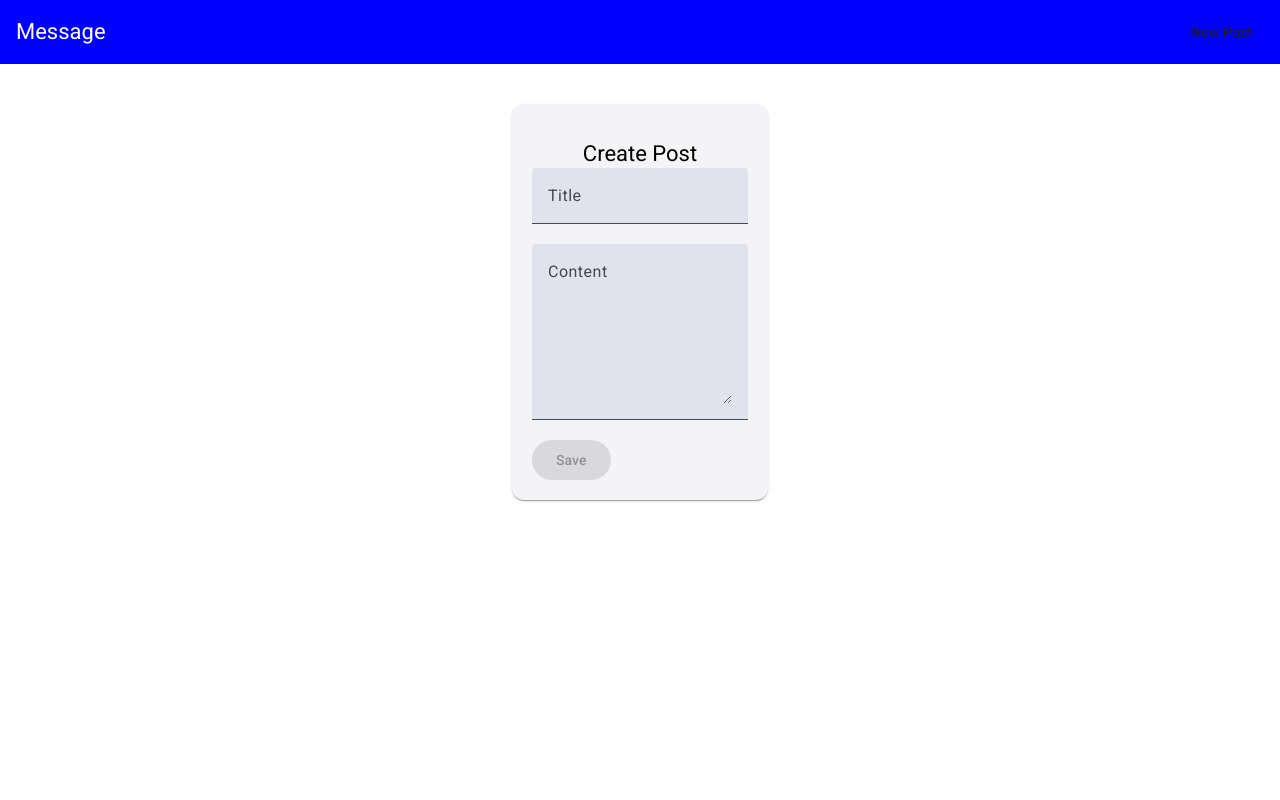
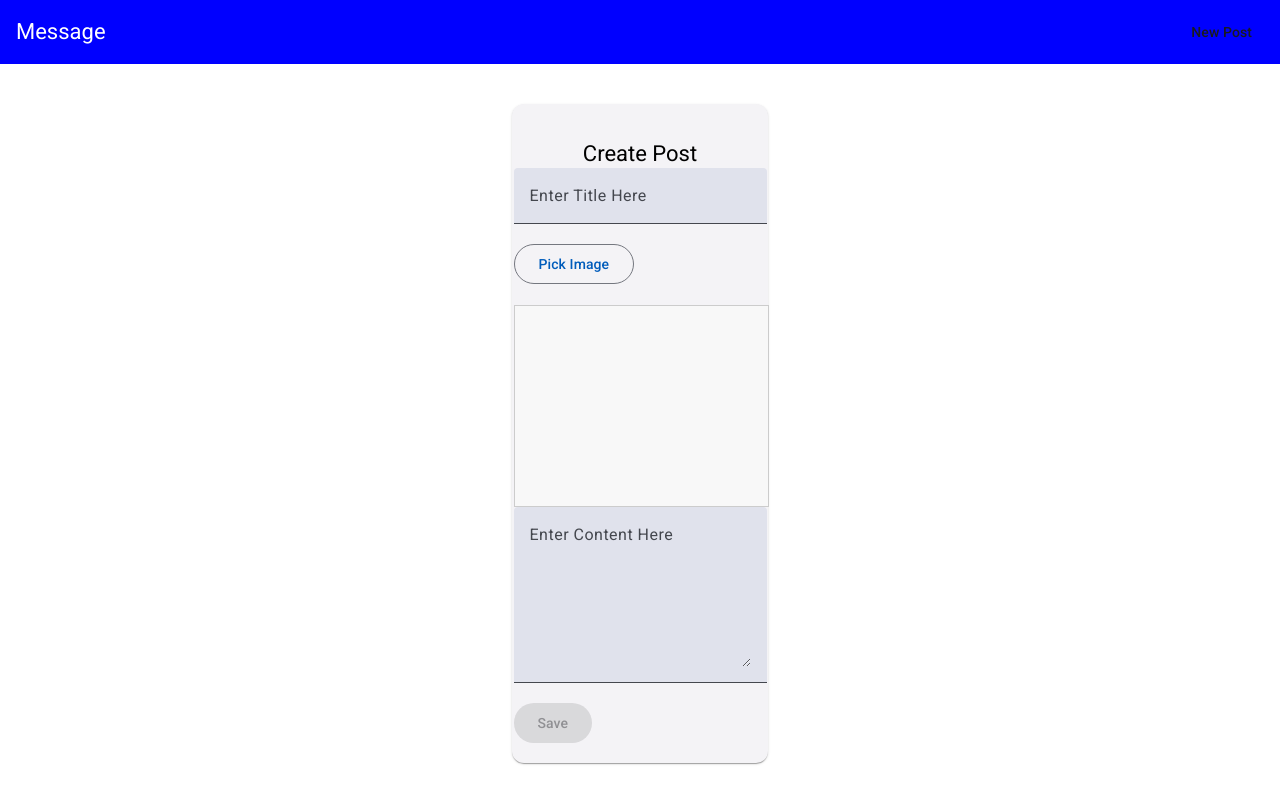
Before and after one commit to Capsaicin-Enthusiast/canon, an Angular app: page /create in a window 1280 px wide. Built offline with nearby package versions, Linux system fonts and the light colour scheme.

Commit message:
feat: enhance post creation and listing with loading state and image upload functionality

```diff
--- a/src/app/post/post-create/post-create.component.css
+++ b/src/app/post/post-create/post-create.component.css
@@ -13,6 +13,27 @@
   margin-top: 20px;
 }
 
-mat-form-field {
+mat-form-field,
+textarea {
   width: 100%;
 }
+
+mat-spinner {
+  margin: auto;
+}
+
+input[type="file"] {
+  visibility: hidden;
+}
+
+.image-preview {
+  width: 100%;
+  height: 200px;
+  border: 1px solid #ccc;
+  display: flex;
+  align-items: center;
+  justify-content: center;
+  font-size: 16px;
+  color: #ccc;
+  background-color: #f8f8f8;
+}
--- a/src/app/post/post-create/post-create.component.html
+++ b/src/app/post/post-create/post-create.component.html
@@ -4,18 +4,30 @@
       <mat-card-title>Create Post</mat-card-title>
     </mat-card-header>
 
-    <form (submit)="onSavePost(postForm)" #postForm="ngForm">
+    <mat-spinner *ngIf="loading" class="loading-spinner"></mat-spinner>
+    <form [formGroup]="form" (ngSubmit)="onSavePost()" *ngIf="!loading">
       <mat-form-field>
-        <input matInput type="text" name="title" [ngModel]="post?.title" required #title="ngModel" minlength="5" placeholder="Title">
-        <mat-error *ngIf="title.invalid && title.touched">Enter a valid title (min 5 chars)</mat-error>
+        <input matInput type="text" formControlName="title" placeholder="Enter Title Here">
+        <mat-error *ngIf="form.get('title')?.invalid">This field is required</mat-error>
       </mat-form-field>
 
+      <div>
+        <button mat-stroked-button type="button" (click)="filepicker.click()">
+          Pick Image
+        </button>
+        <input type="file" #filepicker formControlName="image" (change)="PickedImage($event)">
+      </div>
+
+      <div class="image-preview">
+        <img *ngIf="imagePreview" [src]="imagePreview" [alt]="form.value.title" />
+      </div>
+
       <mat-form-field>
-        <textarea matInput type="text" rows="6" matInput name="content" [ngModel]="post?.content" required #content="ngModel" minlength="10" placeholder="Content"></textarea>
-        <mat-error *ngIf="content.invalid && content.touched">Enter valid content (min 10 chars)</mat-error>
+        <textarea matInput rows="6" formControlName="content" placeholder="Enter Content Here"></textarea>
+        <mat-error *ngIf="form.get('content')?.invalid">This field is required</mat-error>
       </mat-form-field>
 
-      <button mat-raised-button color="primary" type="submit" [disabled]="postForm.invalid">Save</button>
+      <button mat-raised-button color="primary" type="submit" [disabled]="form.invalid">Save</button>
     </form>
   </mat-card>
 </div>
--- a/src/app/post/post-create/post-create.component.ts
+++ b/src/app/post/post-create/post-create.component.ts
@@ -1,6 +1,5 @@
 import { Component, OnInit } from '@angular/core';
 import { CommonModule } from '@angular/common';
-import { FormsModule, NgForm } from '@angular/forms';
 import { PostsService } from '../posts.service';
 import { MatCardModule } from '@angular/material/card';
 import { MatFormFieldModule } from '@angular/material/form-field';
@@ -11,33 +10,46 @@ import { Post } from '../post.model';
 import { Router } from '@angular/router';
 import { MatProgressSpinnerModule } from '@angular/material/progress-spinner';
 import { NgModule } from '@angular/core';
+import { ReactiveFormsModule, FormGroup, FormControl, Validators } from '@angular/forms';
 
 @Component({
   selector: 'app-post-create',
   templateUrl: './post-create.component.html',
   styleUrls: ['./post-create.component.css'],
   standalone: true,
-  imports: [CommonModule, FormsModule, MatCardModule, MatFormFieldModule, MatInputModule, MatButtonModule, MatProgressSpinnerModule]
+  imports: [CommonModule, ReactiveFormsModule, MatCardModule, MatFormFieldModule, MatInputModule, MatButtonModule, MatProgressSpinnerModule]
 })
 export class PostCreateComponent implements OnInit {
-  enteredTitle = "";
-  enteredContent = "";
-  isLoading = false;
+  form!: FormGroup;
+  loading = false;
+  imagePreview: string | null = null; // Add property to store image preview URL
 
-  constructor(public postsService: PostsService, public route: ActivatedRoute, private router: Router) {
-  }
+  constructor(public postsService: PostsService, public route: ActivatedRoute, private router: Router) { }
 
   private mode = 'create';
   private postId: string | null = null;
   public post: Post | null = null;
 
   ngOnInit() {
+    this.form = new FormGroup({
+      'title': new FormControl(null, { validators: [Validators.required, Validators.minLength(3)] }),
+      'content': new FormControl(null, { validators: [Validators.required] }),
+      'image': new FormControl(null, { validators: [Validators.required] })
+    });
+
     this.route.paramMap.subscribe((paramMap: ParamMap) => {
       if (paramMap.has('postId')) {
         this.mode = 'edit';
         this.postId = paramMap.get('postId');
+        this.loading = true;
         this.postsService.getPost(this.postId!).subscribe(postData => {
-          this.post = { id: postData.id, title: postData.title, content: postData.content }
+          this.loading = false;
+          this.post = { id: postData.id, title: postData.title, content: postData.content };
+          this.form.setValue({
+            title: this.post.title,
+            content: this.post.content,
+            image: null
+          });
         });
       } else {
         this.mode = 'create';
@@ -46,23 +58,37 @@ export class PostCreateComponent implements OnInit {
     });
   }
 
-  onSavePost(form: NgForm) {
-    if (form.invalid) {
+  onSavePost() {
+    if (this.form.invalid) {
       return;
     }
-    this.isLoading = true;
+    this.loading = true;
     if (this.mode === "create") {
-      this.postsService.addPost(form.value.title, form.value.content);
+      this.postsService.addPost(this.form.value.title, this.form.value.content);
     } else {
       this.postsService.updatePost(
         this.postId!,
-        form.value.title,
-        form.value.content
+        this.form.value.title,
+        this.form.value.content
       );
     }
-    form.resetForm();
+    this.form.reset();
     this.router.navigate(['/']);
-  };
+  }
+
+  PickedImage(event: Event) {
+    const file = (event.target as HTMLInputElement).files?.[0];
+    this.form.patchValue({ image: file });
+    this.form.get('image')?.updateValueAndValidity();
+
+    if (file) {
+      const reader = new FileReader();
+      reader.onload = () => {
+        this.imagePreview = reader.result as string;
+      };
+      reader.readAsDataURL(file);
+    }
+  }
 }
 
 @NgModule({
--- a/src/app/post/post-list/post-list.component.css
+++ b/src/app/post/post-list/post-list.component.css
@@ -0,0 +1,12 @@
+:host {
+  display: block;
+  margin-top: 1rem;
+}
+
+mat-spinner {
+  margin: auto;
+}
+
+.info-text {
+  text-align: center;
+}
--- a/src/app/post/post-list/post-list.component.html
+++ b/src/app/post/post-list/post-list.component.html
@@ -1,14 +1,16 @@
-<mat-accordion>
+<div>
+  <mat-spinner *ngIf="loading" class="loading-spinner"></mat-spinner>
+  <p *ngIf="posts.length === 0 && loading" class="info-text">No posts added yet!</p>
+  <mat-accordion multi="true" *ngIf="posts.length > 0 && !loading">
     <mat-expansion-panel *ngFor="let post of posts">
       <mat-expansion-panel-header>
-      <mat-panel-title>
-        {{ post.title }}
-      </mat-panel-title>
+        <mat-panel-title>{{ post.title }}</mat-panel-title>
       </mat-expansion-panel-header>
       <p>{{ post.content }}</p>
       <mat-action-row>
-      <button mat-button color="primary" [routerLink] = "['/edit',post.id]">EDIT</button>
+        <button mat-button color="primary" [routerLink]="['/edit', post.id]">EDIT</button>
         <button mat-raised-button color="warn" (click)="onDelete(post.id)">DELETE</button>
       </mat-action-row>
     </mat-expansion-panel>
   </mat-accordion>
+</div>
--- a/src/app/post/post-list/post-list.component.ts
+++ b/src/app/post/post-list/post-list.component.ts
@@ -6,25 +6,29 @@ import { MatCardModule } from '@angular/material/card';
 import { CommonModule } from '@angular/common';
 import { MatExpansionModule } from '@angular/material/expansion';
 import { RouterModule } from '@angular/router';
+import { MatProgressSpinnerModule } from '@angular/material/progress-spinner';
 
 @Component({
   selector: 'app-post-list',
   templateUrl: './post-list.component.html',
   styleUrls: ['./post-list.component.css'],
   standalone: true,
-  imports: [MatCardModule, CommonModule, MatExpansionModule, RouterModule]
+  imports: [MatCardModule, CommonModule, MatExpansionModule, RouterModule, MatProgressSpinnerModule]
 })
 export class PostListComponent implements OnInit, OnDestroy {
 
   posts: Post[] = [];
+  loading = false;
   private postsSub: Subscription = new Subscription();
 
   constructor(public postsService: PostsService) {
   }
 
   ngOnInit() {
+    this.loading = true;
     this.postsSub = this.postsService.getPostUpdatedListener()
       .subscribe((posts: Post[]) => {
+        this.loading = false;
         this.posts = posts;
       });
     this.postsService.getPosts();
```
Lines whose indentation alone changed are shown as unchanged.
